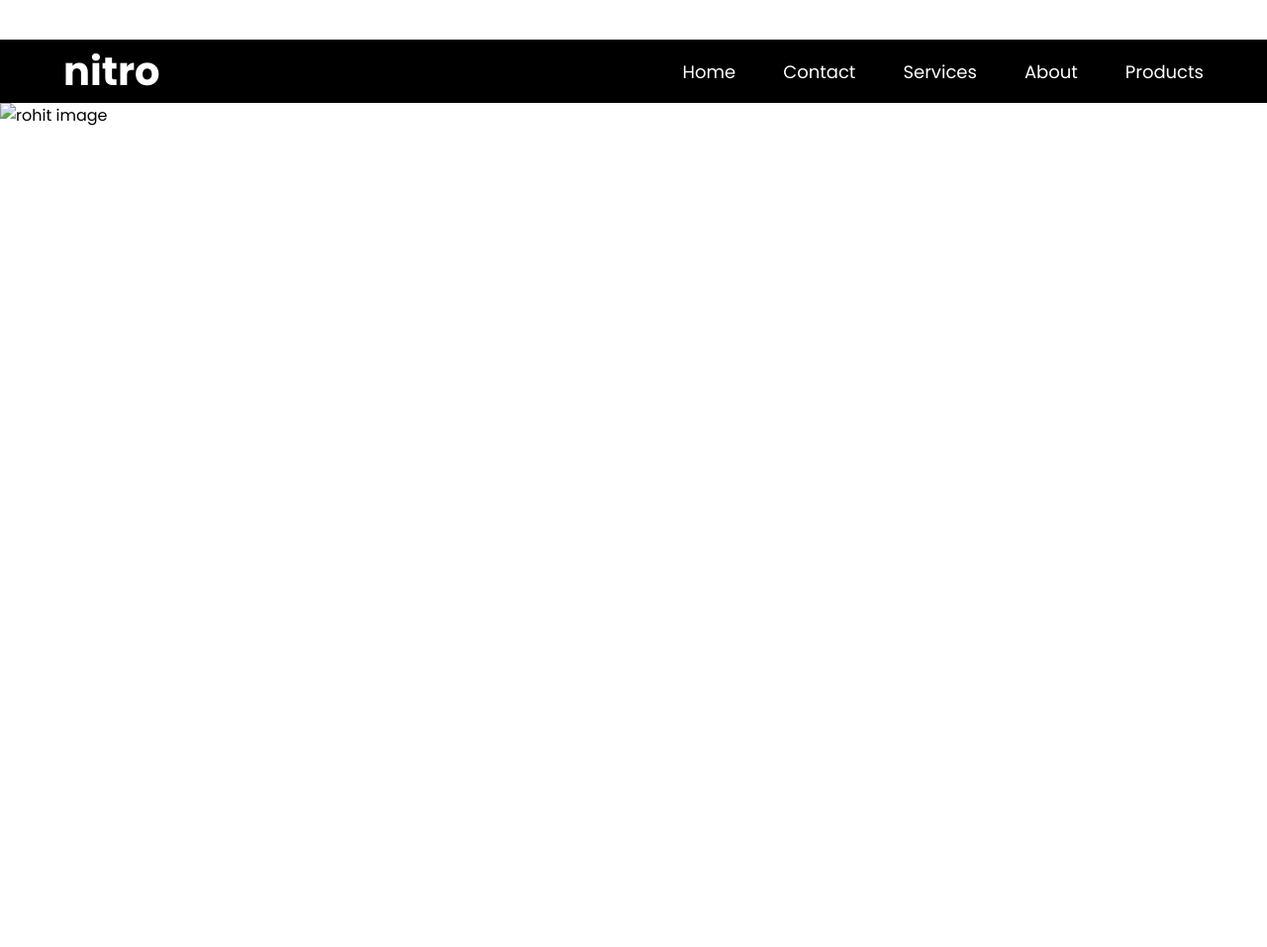
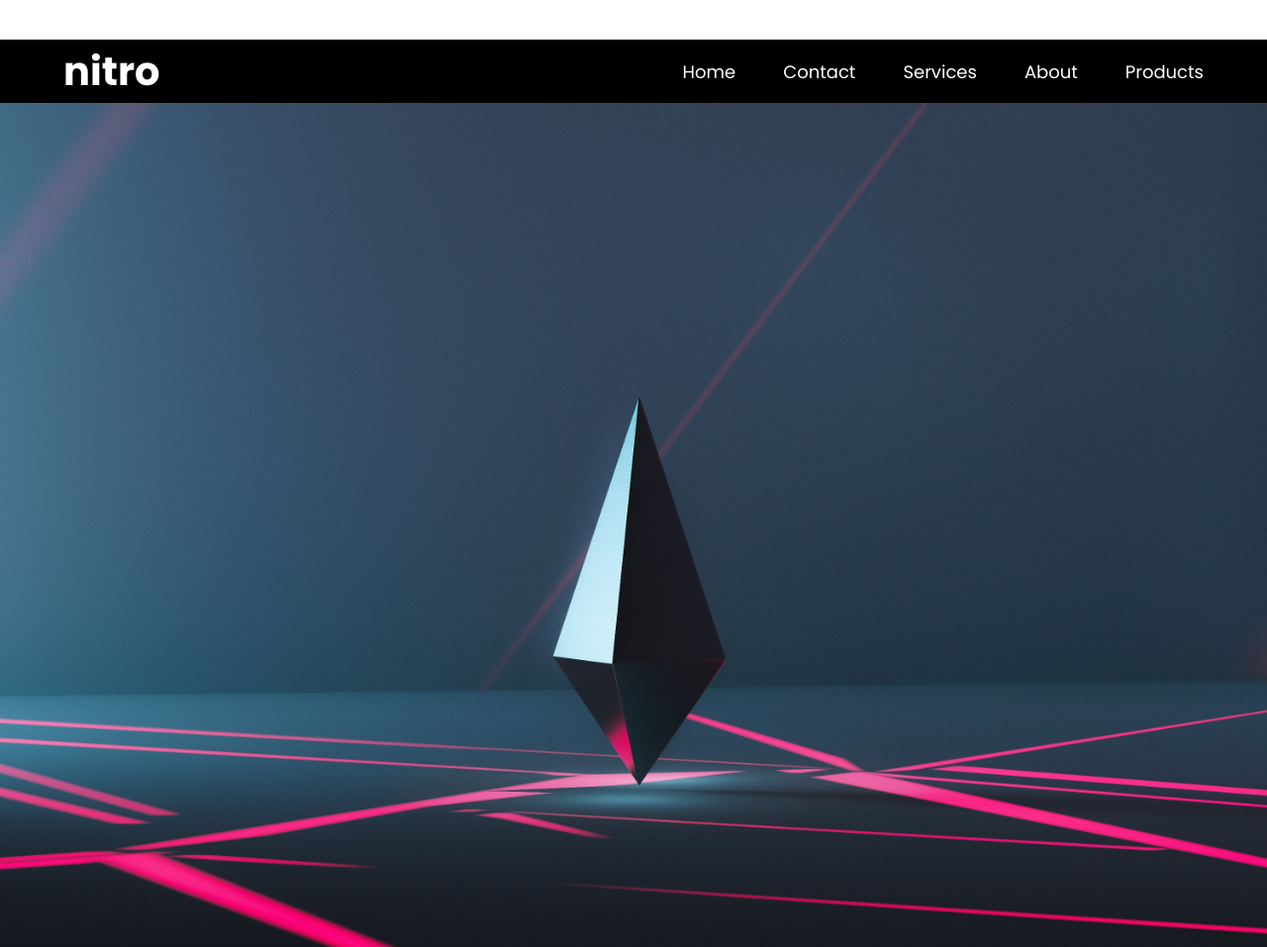
Before and after one commit to nirajudata03/Responsive-Navbar, a plain HTML site: page index.html in a window 1280 px wide. Shown: the whole page at 99% size. Before the commit the page ends 800 px from the top, so only its background shows below. Drawn offline with Linux system fonts and the light colour scheme.

Commit message:
Update index.html

```diff
--- a/index.html
+++ b/index.html
@@ -28,6 +28,6 @@
         </label>
     </nav>
   </header>
-<img src="" class="Rohit-image" alt="rohit image" height="100%" width="100%">
+<img src="bc.jpg" class="Rohit-image" alt="rohit image" height="100%" width="100%">
 </body>
 </html>
```
